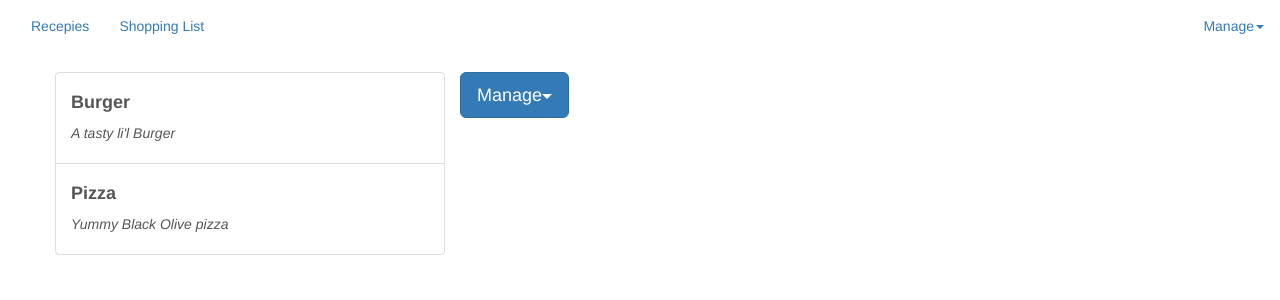
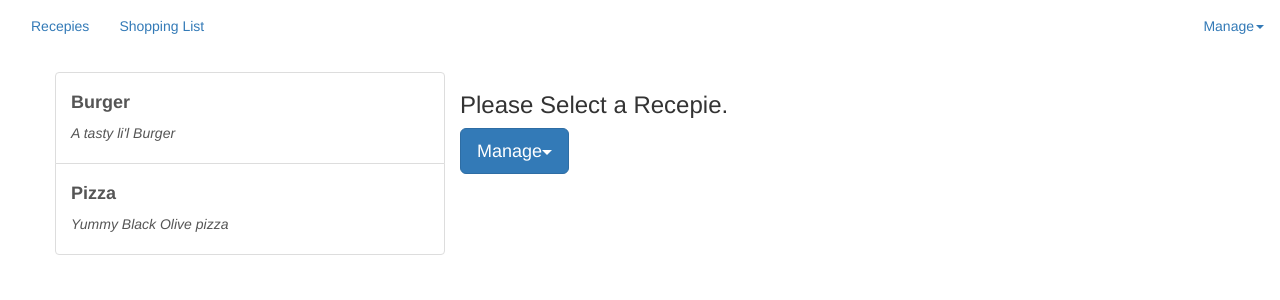
Before and after one commit to salif-04/angular-tutorial, an Angular app in the folder recepie-app/: page / in a window 1280 px wide. Shown: the top 300 px of the page. Built offline with nearby package versions, Linux system fonts and the light colour scheme.

Commit message:
Adds 8.1 - Cross component comunication via services

```diff
--- a/recepie-app/src/app/recepies/recepie-details/recepie-details.component.html
+++ b/recepie-app/src/app/recepies/recepie-details/recepie-details.component.html
@@ -3,6 +3,9 @@
         <h3>{{itemDisplay.name}}</h3>
         <img [src]="itemDisplay.imgUrl" alt="itemDisplay.name" class="img-thumbnail">
         <p>{{itemDisplay.desc}}</p>
+    </div>
+    <div *ngIf="!itemDisplay">
+        <h3>Please Select a Recepie.</h3>
     </div>
     <div>
         <a href="#" class="dropdown-toggle btn btn-primary btn-lg">Manage<span class="caret"></span></a>
--- a/recepie-app/src/app/recepies/recepie-details/recepie-details.component.ts
+++ b/recepie-app/src/app/recepies/recepie-details/recepie-details.component.ts
@@ -1,5 +1,6 @@
 import { Component, OnInit, Input } from '@angular/core';
 import { Recepie } from '../recepie.model';
+import { RecepieServices } from 'src/app/shared/services/recepie.service';
 
 @Component({
     selector: 'app-recepie-details',
@@ -7,8 +8,13 @@ import { Recepie } from '../recepie.model';
     styleUrls: ['recepie-details.component.css']
 })
 export class RecepieDetailsComponent implements OnInit {
-    @Input() itemDisplay: Recepie;
-    constructor() { }
+    itemDisplay: Recepie;
+    constructor(private recepieService: RecepieServices) { }
 
-    ngOnInit(): void { }
+    ngOnInit(): void {
+        this.recepieService.selectRecepie
+        .subscribe((rec: Recepie) => {
+            this.itemDisplay = rec;
+        });
+    }
 }
--- a/recepie-app/src/app/recepies/recepie-list/recepie-list.component.ts
+++ b/recepie-app/src/app/recepies/recepie-list/recepie-list.component.ts
@@ -1,4 +1,4 @@
-import { Component, OnInit, Output, EventEmitter  } from '@angular/core';
+import { Component, OnInit } from '@angular/core';
 import { Recepie } from '../recepie.model';
 import { RecepieServices } from 'src/app/shared/services/recepie.service';
 
@@ -8,13 +8,12 @@ import { RecepieServices } from 'src/app/shared/services/recepie.service';
     styleUrls: ['recepie-list.component.css']
 })
 export class RecepieListComponent implements OnInit {
-    @Output() selectedItem = new EventEmitter<Recepie>();
     recepies: Recepie[];
 
     constructor(private recepieService: RecepieServices) { }
 
     selectItem(itemSelected: Recepie) {
-        this.selectedItem.emit(itemSelected);
+        this.recepieService.selectRecepie.emit(itemSelected);
     }
 
     ngOnInit(): void {
--- a/recepie-app/src/app/recepies/recepies.component.html
+++ b/recepie-app/src/app/recepies/recepies.component.html
@@ -1,8 +1,8 @@
 <div class="row">
     <div class="col-xs-4">
-        <app-recepie-list (selectedItem)="itemSelected = $event;"></app-recepie-list>
+        <app-recepie-list></app-recepie-list>
     </div>
     <div class="col-xs-8">
-        <app-recepie-details [itemDisplay]="itemSelected"></app-recepie-details>
+        <app-recepie-details></app-recepie-details>
     </div>
 </div>
--- a/recepie-app/src/app/recepies/recepies.component.ts
+++ b/recepie-app/src/app/recepies/recepies.component.ts
@@ -9,7 +9,6 @@ import { RecepieServices } from '../shared/services/recepie.service';
   providers: [RecepieServices]
 })
 export class RecepiesComponent implements OnInit {
-  itemSelected: Recepie;
 
   constructor() { }
 
--- a/recepie-app/src/app/shared/services/ingredients.service.ts
+++ b/recepie-app/src/app/shared/services/ingredients.service.ts
@@ -1,5 +1,5 @@
-import { Ingredients } from "src/app/shopping-list/ingredients.model";
-import { EventEmitter } from "@angular/core";
+import { Ingredients } from 'src/app/shopping-list/ingredients.model';
+import { EventEmitter } from '@angular/core';
 
 export class IngredientsServices {
     ingredients: Ingredients[] = [
--- a/recepie-app/src/app/shared/services/recepie.service.ts
+++ b/recepie-app/src/app/shared/services/recepie.service.ts
@@ -1,4 +1,5 @@
 import { Recepie } from 'src/app/recepies/recepie.model';
+import { EventEmitter } from '@angular/core';
 
 export class RecepieServices {
     private recepies: Recepie[] = [
@@ -9,6 +10,7 @@ export class RecepieServices {
         'Yummy Black Olive pizza',
         'https://www.seriouseats.com/assets_c/2015/07/20150702-sous-vide-hamburger-anova-16-thumb-1500xauto-424812.jpg')
     ];
+    selectRecepie = new EventEmitter<Recepie>();
 
     getRecepies() {
         return this.recepies.slice();
```
Also changed, not shown: recepie-app/src/app/shopping-list/ingredients.model.ts (line endings or trailing spaces).
